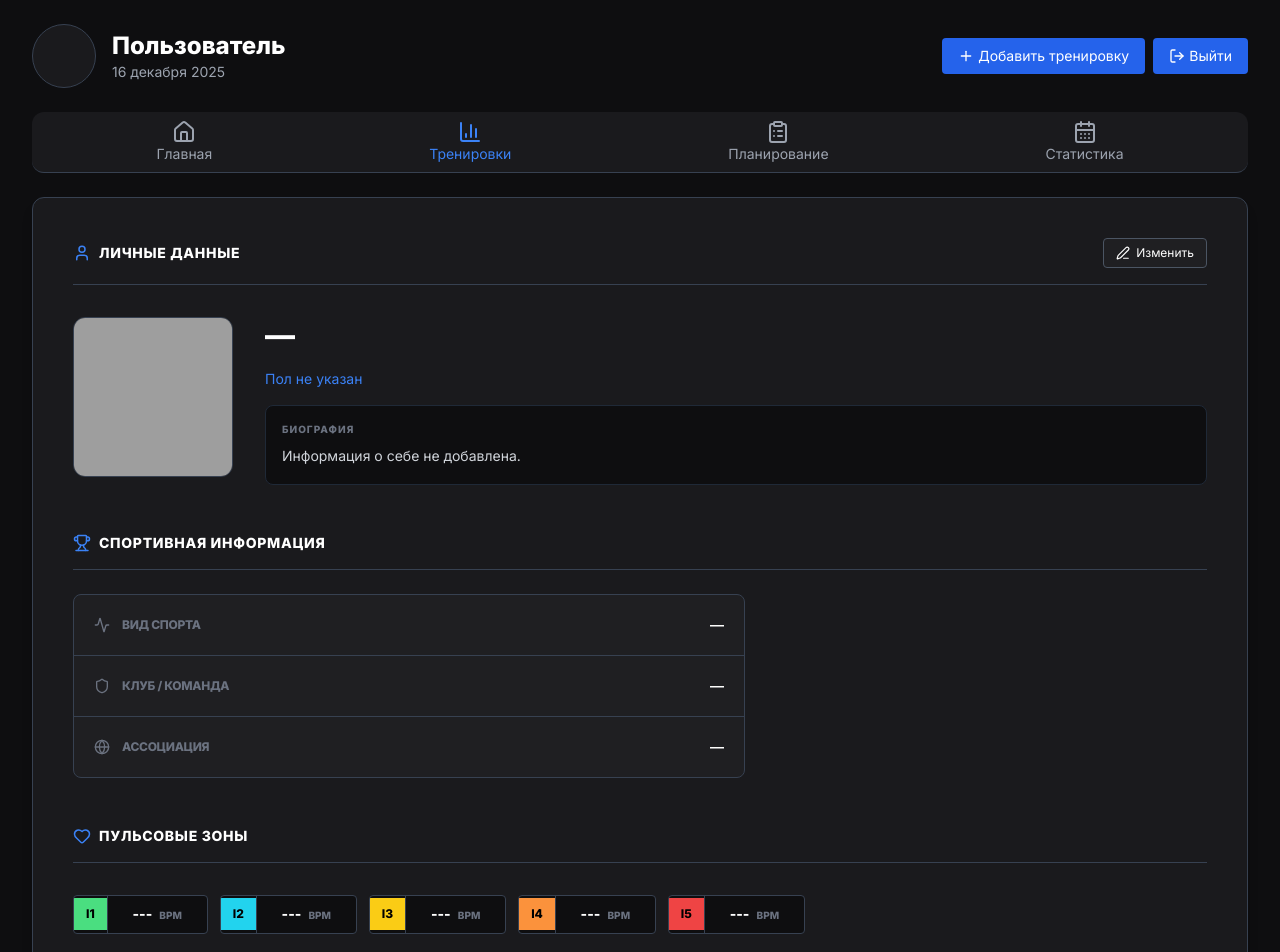
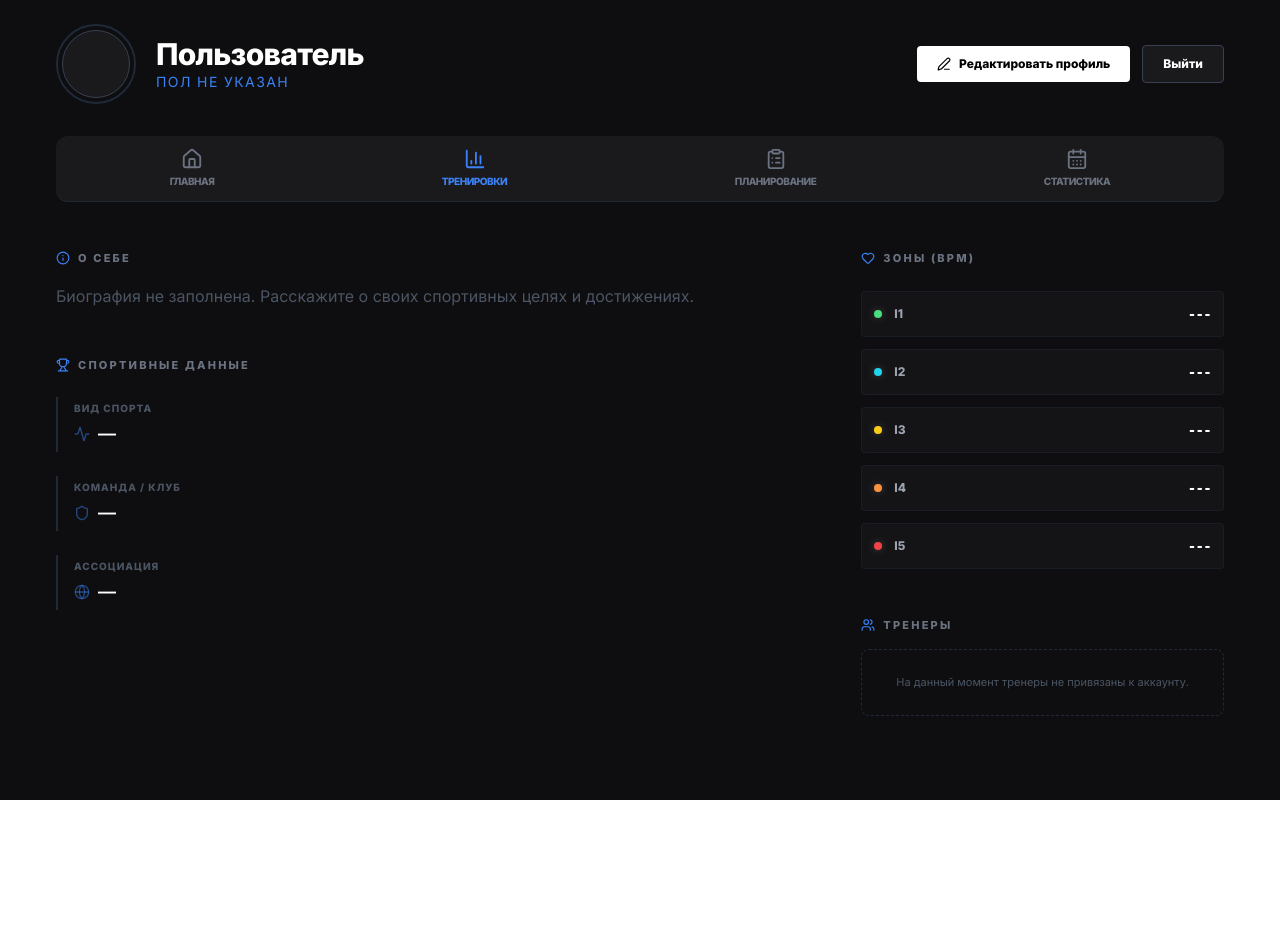
Before and after one commit to mbaliabin/dagbook-test, a React (Vite) app in the folder fasx-frontend/: page /account in a window 1280 px wide. Shown: the top 952 px of the page. After the commit the page ends 800 px from the top, so only its background shows below. Built offline with nearby package versions, Linux system fonts and the light colour scheme; grey boxes are pictures that could not be loaded.

Commit message:
Доработка AccountPage.tsx 51

```diff
--- a/fasx-frontend/src/pages/AccountPage.tsx
+++ b/fasx-frontend/src/pages/AccountPage.tsx
@@ -5,12 +5,10 @@ import "dayjs/locale/ru";
 import {
   Home, BarChart3, ClipboardList, CalendarDays,
   Plus, LogOut, User, Trophy, Heart, Edit3, Users, ChevronDown, Camera,
-  Shield, Activity, Globe
+  Shield, Activity, Globe, Info
 } from "lucide-react";
 
-// Импорт модального окна
 import EditAccountModal from "../components/AccountPage/EditAccountModal";
-// API
 import { getUserProfile } from "../api/getUserProfile";
 
 dayjs.locale("ru");
@@ -56,179 +54,133 @@ export default function AccountPage() {
     { label: "Статистика", icon: CalendarDays, path: "/statistics" },
   ];
 
-  const handleLogout = () => {
-    localStorage.removeItem("token");
-    navigate("/login");
-  };
-
   if (loading && !profile) return (
-    <div className="min-h-screen bg-[#0e0e10] flex items-center justify-center text-white">
-      <div className="flex flex-col items-center gap-4">
-        <div className="w-10 h-10 border-2 border-blue-600 border-t-transparent rounded-full animate-spin"></div>
-        <span className="text-sm text-gray-400">Загрузка данных...</span>
-      </div>
+    <div className="min-h-screen bg-[#0e0e10] flex items-center justify-center text-white italic">
+       Загрузка...
     </div>
   );
 
   return (
     <div className="min-h-screen bg-[#0e0e10] text-white px-4 py-6 font-sans antialiased">
-      <div className="max-w-[1600px] mx-auto space-y-6 px-4">
+      <div className="max-w-[1200px] mx-auto space-y-8 px-4">
 
         {/* HEADER */}
-        <div className="flex flex-col md:flex-row md:items-center md:justify-between gap-4 mb-4">
-          <div className="flex items-center space-x-4">
-            <div className="w-16 h-16 rounded-full bg-[#1a1a1d] border border-gray-700 flex items-center justify-center overflow-hidden">
+        <div className="flex flex-col md:flex-row md:items-center md:justify-between gap-6">
+          <div className="flex items-center space-x-5">
+            <div className="w-20 h-20 rounded-full border-2 border-gray-800 p-1">
+              <div className="w-full h-full rounded-full bg-[#1a1a1d] flex items-center justify-center overflow-hidden border border-gray-700">
                 {profile?.avatarUrl ? (
                   <img src={profile.avatarUrl} className="w-full h-full object-cover" alt="Avatar" />
                 ) : (
-                <span className="text-xl font-bold">{profile?.name?.charAt(0).toUpperCase()}</span>
+                  <span className="text-2xl font-bold">{profile?.name?.charAt(0).toUpperCase()}</span>
                 )}
               </div>
+            </div>
             <div>
-              <h1 className="text-2xl font-bold">{profile?.name || "Пользователь"}</h1>
-              <p className="text-sm text-gray-400">{dayjs().format("D MMMM YYYY")}</p>
+              <h1 className="text-3xl font-extrabold tracking-tight">{profile?.name || "Пользователь"}</h1>
+              <p className="text-sm text-blue-500 font-medium uppercase tracking-widest">{profile?.profile?.gender || "Пол не указан"}</p>
             </div>
           </div>
 
-          <div className="flex items-center space-x-2">
-            <button className="bg-blue-600 hover:bg-blue-700 text-white text-sm px-4 py-2 rounded flex items-center transition-colors">
-              <Plus className="w-4 h-4 mr-1"/> Добавить тренировку
+          <div className="flex items-center space-x-3">
+            <button onClick={() => setIsModalOpen(true)} className="bg-white text-black hover:bg-gray-200 text-xs px-5 py-2.5 rounded font-bold transition-all flex items-center">
+              <Edit3 size={14} className="mr-2" /> Редактировать профиль
             </button>
-            <button onClick={handleLogout} className="bg-blue-600 hover:bg-blue-700 text-white text-sm px-4 py-2 rounded flex items-center transition-colors">
-              <LogOut className="w-4 h-4 mr-1"/> Выйти
+            <button onClick={() => { localStorage.removeItem("token"); navigate("/login"); }} className="bg-[#1a1a1d] border border-gray-700 text-white text-xs px-5 py-2.5 rounded font-bold hover:bg-gray-800 transition-all">
+              Выйти
             </button>
           </div>
         </div>
 
-        {/* NAVIGATION MENU */}
-        <div className="flex justify-around bg-[#1a1a1d] border-b border-gray-700 py-2 px-4 rounded-xl mb-6">
+        {/* NAV */}
+        <div className="flex justify-around bg-[#1a1a1d] border-b border-gray-800 py-3 rounded-xl">
           {menuItems.map((item) => {
             const Icon = item.icon;
             const isActive = location.pathname === item.path || (item.path === "/profile" && location.pathname === "/account");
             return (
-              <button
-                key={item.path}
-                onClick={() => navigate(item.path)}
-                className={`flex flex-col items-center text-sm transition-colors ${
-                  isActive ? "text-blue-500" : "text-gray-400 hover:text-white"
-                }`}
-              >
-                <Icon className="w-6 h-6" />
-                <span>{item.label}</span>
+              <button key={item.path} onClick={() => navigate(item.path)} className={`flex flex-col items-center gap-1 transition-colors ${isActive ? "text-blue-500" : "text-gray-500 hover:text-white"}`}>
+                <Icon size={22} />
+                <span className="text-[10px] font-bold uppercase tracking-tighter">{item.label}</span>
               </button>
             );
           })}
         </div>
 
-        {/* CONTENT CARD */}
-        <div className="bg-[#1a1a1d] rounded-xl border border-gray-700 p-6 md:p-10 space-y-12 shadow-lg">
+        {/* MAIN BODY */}
+        <div className="grid md:grid-cols-3 gap-10 pt-4">
 
-          {/* 1. ПЕРСОНАЛЬНАЯ ИНФОРМАЦИЯ */}
+          {/* LEFT COLUMN: BIO & SPORT */}
+          <div className="md:col-span-2 space-y-12">
+
+            {/* БИОГРАФИЯ - ТЕПЕРЬ ПРОСТО ТЕКСТ */}
             <section>
-            <div className="flex items-center justify-between mb-8 border-b border-gray-700 pb-4">
-              <div className="flex items-center gap-2">
-                <User size={18} className="text-blue-500" />
-                <h2 className="text-sm font-bold uppercase tracking-wider">Личные данные</h2>
-              </div>
-              <button
-                onClick={() => setIsModalOpen(true)}
-                className="flex items-center gap-1.5 bg-[#1f1f22] border border-gray-600 hover:bg-[#2a2a2d] px-3 py-1.5 text-xs text-white rounded transition-colors"
-              >
-                <Edit3 size={14} /> Изменить
-              </button>
-            </div>
-
-            <div className="flex flex-col md:flex-row gap-8 items-start">
-              <div className="relative group mx-auto md:mx-0">
-                <div className="w-32 h-32 md:w-40 md:h-40 rounded-xl overflow-hidden border border-gray-700 bg-[#0e0e10]">
-                  <img src={profile?.avatarUrl || "/profile.jpg"} alt="Avatar" className="w-full h-full object-cover" />
-                  <div className="absolute inset-0 bg-black/50 opacity-0 group-hover:opacity-100 flex items-center justify-center cursor-pointer transition-opacity">
-                    <Camera className="text-white w-8 h-8" />
-                  </div>
-                </div>
-              </div>
-
-              <div className="flex-1 space-y-4 text-center md:text-left w-full">
-                <h3 className="text-3xl font-bold">{profile?.name || "—"}</h3>
-                <p className="text-blue-500 text-sm font-medium">{profile?.profile?.gender || "Пол не указан"}</p>
-
-                <div className="bg-[#0e0e10] p-4 rounded-lg border border-gray-800">
-                  <p className="text-[10px] text-gray-500 uppercase font-bold mb-2 tracking-widest">Биография</p>
-                  <p className="text-sm text-gray-300 leading-relaxed italic">
-                    {profile?.profile?.bio || "Информация о себе не добавлена."}
-                  </p>
-                </div>
-              </div>
+              <h2 className="text-[11px] font-black uppercase text-gray-500 tracking-[0.2em] mb-4 flex items-center gap-2">
+                <Info size={14} className="text-blue-500" /> О себе
+              </h2>
+              <div className="text-gray-300 leading-relaxed text-base max-w-2xl">
+                {profile?.profile?.bio ? (
+                  <p>{profile.profile.bio}</p>
+                ) : (
+                  <p className="text-gray-600 italic">Биография не заполнена. Расскажите о своих спортивных целях и достижениях.</p>
+                )}
               </div>
             </section>
 
-          {/* 2. СПОРТИВНАЯ ИНФОРМАЦИЯ (В СТОЛБИК) */}
+            {/* СПОРТ - ЧИСТЫЙ СПИСОК БЕЗ РАМОК */}
             <section>
-            <div className="flex items-center gap-2 mb-6 border-b border-gray-700 pb-4">
-              <Trophy size={18} className="text-blue-500" />
-              <h2 className="text-sm font-bold uppercase tracking-wider">Спортивная информация</h2>
+              <h2 className="text-[11px] font-black uppercase text-gray-500 tracking-[0.2em] mb-6 flex items-center gap-2">
+                <Trophy size={14} className="text-blue-500" /> Спортивные данные
+              </h2>
+              <div className="space-y-6">
+                {[
+                  { label: 'Вид спорта', value: profile?.profile?.sportType, icon: Activity },
+                  { label: 'Команда / Клуб', value: profile?.profile?.club, icon: Shield },
+                  { label: 'Ассоциация', value: profile?.profile?.association, icon: Globe }
+                ].map((item, i) => (
+                  <div key={i} className="flex flex-col border-l-2 border-gray-800 pl-4 py-1">
+                    <span className="text-[10px] text-gray-600 uppercase font-bold tracking-widest mb-1">{item.label}</span>
+                    <div className="flex items-center gap-2 text-white font-semibold text-lg">
+                      <item.icon size={16} className="text-blue-500/50" />
+                      {item.value || "—"}
+                    </div>
+                  </div>
+                ))}
+              </div>
+            </section>
           </div>
 
-            <div className="bg-[#1f1f22] rounded-lg border border-gray-700 overflow-hidden max-w-2xl">
-              {[
-                { label: 'Вид спорта', value: profile?.profile?.sportType, icon: Activity },
-                { label: 'Клуб / Команда', value: profile?.profile?.club, icon: Shield },
-                { label: 'Ассоциация', value: profile?.profile?.association, icon: Globe }
-              ].map((item, i, arr) => (
-                <div
-                  key={i}
-                  className={`flex items-center justify-between p-5 ${i !== arr.length - 1 ? 'border-b border-gray-700' : ''}`}
-                >
+          {/* RIGHT COLUMN: ZONES & COACHES */}
+          <div className="space-y-12">
+
+            {/* ЗОНЫ ЧСС */}
+            <section>
+              <h2 className="text-[11px] font-black uppercase text-gray-500 tracking-[0.2em] mb-6 flex items-center gap-2">
+                <Heart size={14} className="text-blue-500" /> Зоны (BPM)
+              </h2>
+              <div className="space-y-3">
+                {hrZonesData.map((z) => (
+                  <div key={z.label} className="flex items-center justify-between bg-[#1a1a1d]/50 p-3 rounded border border-gray-800/50">
                     <div className="flex items-center gap-3">
-                    <item.icon size={16} className="text-gray-500" />
-                    <span className="text-xs text-gray-500 uppercase font-bold tracking-tight">
-                      {item.label}
-                    </span>
+                      <div style={{ backgroundColor: z.color }} className="w-2 h-2 rounded-full shadow-[0_0_8px_rgba(255,255,255,0.2)]"></div>
+                      <span className="text-xs font-bold text-gray-400 uppercase">{z.label}</span>
                     </div>
-                  <span className="text-sm font-semibold text-white">
-                    {item.value || "—"}
-                  </span>
+                    <span className="text-sm font-mono font-bold text-white tracking-tighter">{z.range}</span>
                   </div>
                 ))}
               </div>
             </section>
 
-          {/* 3. ЗОНЫ ИНТЕНСИВНОСТИ */}
+            {/* ТРЕНЕРЫ */}
             <section>
-            <div className="flex items-center gap-2 mb-8 border-b border-gray-700 pb-4">
-              <Heart size={18} className="text-blue-500" />
-              <h2 className="text-sm font-bold uppercase tracking-wider">Пульсовые зоны</h2>
-            </div>
-            <div className="flex flex-wrap gap-3">
-              {hrZonesData.map((z) => (
-                <div key={z.label} className="flex items-center bg-[#0e0e10] border border-gray-700 rounded overflow-hidden">
-                  <div style={{ backgroundColor: z.color }} className="px-3 py-2 text-xs font-bold text-black uppercase">
-                    {z.label}
-                  </div>
-                  <div className="px-4 py-2 text-sm font-bold border-l border-gray-700 min-w-[100px] text-center">
-                    {z.range} <span className="text-[10px] text-gray-500 ml-1">BPM</span>
-                  </div>
-                </div>
-              ))}
+              <h2 className="text-[11px] font-black uppercase text-gray-500 tracking-[0.2em] mb-4 flex items-center gap-2">
+                <Users size={14} className="text-blue-500" /> Тренеры
+              </h2>
+              <div className="border border-dashed border-gray-800 rounded-lg p-6 text-center">
+                <p className="text-[11px] text-gray-600 italic">На данный момент тренеры не привязаны к аккаунту.</p>
               </div>
             </section>
+          </div>
 
-          {/* 4. МОИ ТРЕНЕРЫ */}
-          <section>
-            <div className="flex justify-between items-center mb-8 border-b border-gray-700 pb-4">
-              <div className="flex items-center gap-2">
-                <Users size={18} className="text-blue-500" />
-                <h2 className="text-sm font-bold uppercase tracking-wider">Мои тренеры</h2>
-              </div>
-              <ChevronDown size={20} className="text-gray-500" />
-            </div>
-            <div className="bg-[#0e0e10] border border-dashed border-gray-700 p-8 rounded-lg text-center">
-              <p className="text-sm text-gray-500 mb-4 italic">У вас пока нет привязанных тренеров</p>
-              <button className="text-blue-500 text-[10px] font-black uppercase border border-blue-500/30 px-5 py-2 rounded hover:bg-blue-500/10 transition-all tracking-widest">
-                Добавить тренера
-              </button>
-            </div>
-          </section>
         </div>
       </div>
 
```
Lines whose indentation alone changed are shown as unchanged.
